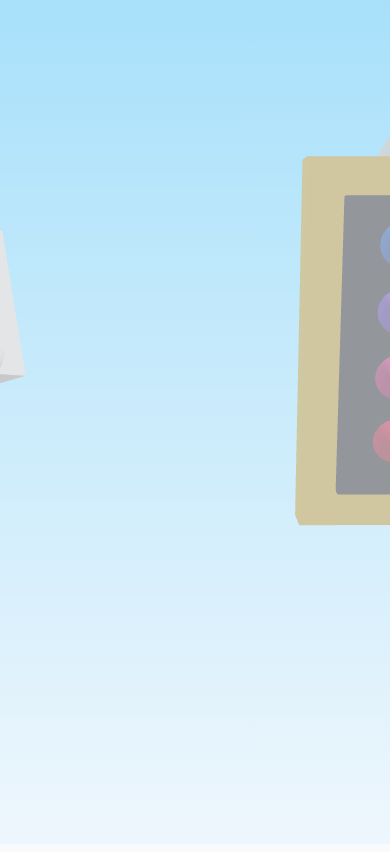
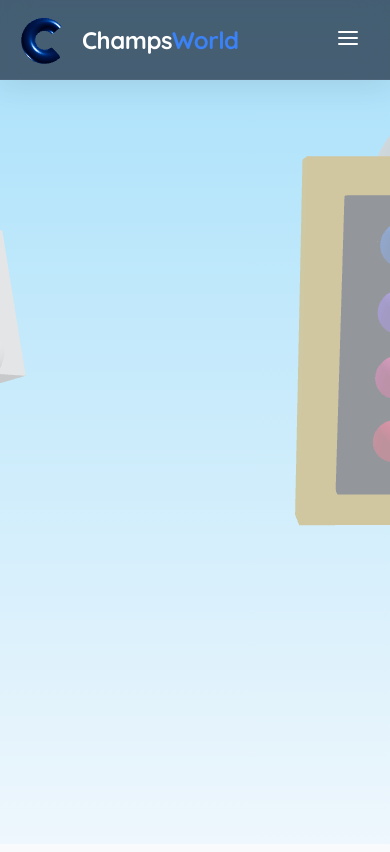
Before and after one commit to agishika/abacus, a React (Vite) app: page / in a window 390 px wide. Shown: the top 852 px of the page. Built offline with nearby package versions, Linux system fonts and the light colour scheme.

Commit message:
feat: Add glassmorphism sticky Navbar with 3D logo and mobile menu

```diff
--- a/src/App.tsx
+++ b/src/App.tsx
@@ -6,12 +6,15 @@ import Gallery from './components/Gallery';
 import ChampsInAction from './components/ChampsInAction';
 import ContactSection from './components/ContactSection';
 import AbacusSection from './components/AbacusSection';
+import Navbar from './components/Navbar';
 
 function App() {
   const [isLoaded, setIsLoaded] = useState(false);
 
   return (
     <>
+      <Navbar />
+
       {/* Loader — fades out when done */}
       {!isLoaded && (
         <KidLoader onComplete={() => setIsLoaded(true)} />
--- /dev/null
+++ b/src/components/Navbar.css
@@ -0,0 +1,143 @@
+/* ─── Navbar Global Container ──────────────────────────────────── */
+.navbar-container {
+  position: fixed;
+  top: 0;
+  left: 0;
+  right: 0;
+  height: 80px;
+  display: flex;
+  justify-content: space-between;
+  align-items: center;
+  padding: 0 40px;
+  z-index: 1000;
+
+  /* Glassmorphism Effect */
+  background: rgba(15, 23, 42, 0.65);
+  backdrop-filter: blur(16px);
+  -webkit-backdrop-filter: blur(16px);
+  border-bottom: 1px solid rgba(255, 255, 255, 0.05);
+  box-shadow: 0 4px 30px rgba(0, 0, 0, 0.1);
+
+  transition: all 0.3s ease;
+}
+
+/* ─── Logo Section ────────────────────────────────────────────── */
+.navbar-logo {
+  display: flex;
+  align-items: center;
+  gap: 12px;
+  cursor: pointer;
+}
+
+.navbar-logo-3d-wrapper {
+  width: 50px;
+  height: 50px;
+  position: relative;
+}
+
+.navbar-logo-text {
+  font-family: 'Quicksand', sans-serif;
+  font-size: 1.5rem;
+  font-weight: 700;
+  color: #fff;
+  letter-spacing: -0.02em;
+}
+
+.navbar-logo-accent {
+  color: #3b82f6; /* Champs Blue */
+}
+
+/* ─── Desktop Links ───────────────────────────────────────────── */
+.navbar-links {
+  display: flex;
+  gap: 32px;
+  align-items: center;
+}
+
+.navbar-link {
+  color: #cbd5e1;
+  font-size: 1rem;
+  font-weight: 600;
+  cursor: pointer;
+  position: relative;
+  transition: color 0.2s ease;
+  padding: 8px 4px;
+}
+
+.navbar-link:hover {
+  color: #3b82f6;
+  text-shadow: 0 0 10px rgba(59, 130, 246, 0.4);
+}
+
+.navbar-link::after {
+  content: '';
+  position: absolute;
+  bottom: 0;
+  left: 0;
+  width: 0%;
+  height: 2px;
+  background: #3b82f6;
+  transition: width 0.3s ease;
+  box-shadow: 0 0 8px #3b82f6;
+}
+
+.navbar-link:hover::after {
+  width: 100%;
+}
+
+/* ─── Mobile Hamburger ────────────────────────────────────────── */
+.navbar-mobile-toggle {
+  display: none;
+  background: none;
+  border: none;
+  color: #fff;
+  cursor: pointer;
+  z-index: 1002;
+  padding: 10px;
+}
+
+/* ─── Mobile Drawer ───────────────────────────────────────────── */
+.navbar-mobile-drawer {
+  position: fixed;
+  top: 0;
+  right: 0;
+  width: 280px;
+  height: 100vh;
+  background: rgba(15, 23, 42, 0.95);
+  backdrop-filter: blur(20px);
+  -webkit-backdrop-filter: blur(20px);
+  border-left: 1px solid rgba(255, 255, 255, 0.1);
+  box-shadow: -10px 0 30px rgba(0, 0, 0, 0.5);
+  display: flex;
+  flex-direction: column;
+  padding: 100px 40px 40px 40px;
+  gap: 24px;
+  z-index: 1001;
+}
+
+.navbar-mobile-link {
+  color: #f8fafc;
+  font-size: 1.25rem;
+  font-weight: 600;
+  cursor: pointer;
+  transition: color 0.2s ease;
+}
+
+.navbar-mobile-link:hover {
+  color: #3b82f6;
+}
+
+/* ─── Responsive Queries ──────────────────────────────────────── */
+@media (max-width: 768px) {
+  .navbar-links {
+    display: none;
+  }
+
+  .navbar-mobile-toggle {
+    display: block;
+  }
+
+  .navbar-container {
+    padding: 0 20px;
+  }
+}
--- /dev/null
+++ b/src/components/Navbar.tsx
@@ -0,0 +1,150 @@
+import { useState, useRef } from 'react';
+import { motion, AnimatePresence } from 'framer-motion';
+import { Canvas, useFrame } from '@react-three/fiber';
+import * as THREE from 'three';
+import './Navbar.css';
+
+// ─── 3D Logo Component ─────────────────────────────────────────
+function SpinningCLogo() {
+  const meshRef = useRef<THREE.Mesh>(null);
+
+  useFrame((state, delta) => {
+    if (meshRef.current) {
+      // Gentle constant auto-rotation
+      meshRef.current.rotation.y += delta * 1.2;
+      meshRef.current.rotation.z = Math.sin(state.clock.elapsedTime * 2) * 0.1;
+    }
+  });
+
+  return (
+    <mesh ref={meshRef}>
+      {/*
+        TorusGeometry args: [radius, tube, radialSegments, tubularSegments, arc]
+        An arc of ~4.7 radians (about 270 degrees) makes a perfect 'C' shape!
+      */}
+      <torusGeometry args={[1.5, 0.6, 16, 32, Math.PI * 1.5]} />
+      <meshStandardMaterial
+        color="#3b82f6"
+        roughness={0.2}
+        metalness={0.8}
+        side={THREE.DoubleSide}
+      />
+    </mesh>
+  );
+}
+
+function Logo3D() {
+  return (
+    <div className="navbar-logo-3d-wrapper">
+      <Canvas camera={{ position: [0, 0, 5], fov: 50 }}>
+        <ambientLight intensity={0.5} />
+        <directionalLight position={[10, 10, 5]} intensity={1.5} />
+        <directionalLight position={[-10, -10, -5]} intensity={0.5} />
+        {/* Rotate the Torus so the opening of the 'C' is on the right side */}
+        <group rotation={[0, 0, Math.PI * 0.25]}>
+          <SpinningCLogo />
+        </group>
+      </Canvas>
+    </div>
+  );
+}
+
+// ─── Main Navbar Component ─────────────────────────────────────
+export default function Navbar() {
+  const [isMobileOpen, setIsMobileOpen] = useState(false);
+
+  // Smooth scroll handler
+  const handleScrollTo = (id: string) => {
+    setIsMobileOpen(false); // Close mobile menu if open
+
+    // Slight delay to allow layout shifts or menu closing
+    setTimeout(() => {
+      const element = document.getElementById(id);
+      if (element) {
+        const yOffset = -80; // Offset for the fixed 80px navbar height
+        const y = element.getBoundingClientRect().top + window.scrollY + yOffset;
+        window.scrollTo({ top: y, behavior: 'smooth' });
+      } else if (id === 'hero-section') {
+        // Fallback for Home
+        window.scrollTo({ top: 0, behavior: 'smooth' });
+      }
+    }, 50);
+  };
+
+  const navLinks = [
+    { label: 'Home', id: 'hero-section' },
+    { label: 'About', id: 'champs-in-action' },
+    { label: 'Gallery', id: 'student-gallery' },
+    { label: 'Play Zone', id: 'interactive-abacus' },
+    { label: 'Contact', id: 'contact' },
+  ];
+
+  return (
+    <>
+      <nav className="navbar-container">
+        {/* Left: 3D Logo & Brand Name */}
+        <div
+          className="navbar-logo"
+          onClick={() => handleScrollTo('hero-section')}
+        >
+          <Logo3D />
+          <span className="navbar-logo-text">
+            Champs<span className="navbar-logo-accent">World</span>
+          </span>
+        </div>
+
+        {/* Center/Right: Desktop Links */}
+        <div className="navbar-links">
+          {navLinks.map((link) => (
+            <div
+              key={link.id}
+              className="navbar-link"
+              onClick={() => handleScrollTo(link.id)}
+            >
+              {link.label}
+            </div>
+          ))}
+        </div>
+
+        {/* Mobile: Hamburger Button */}
+        <button
+          className="navbar-mobile-toggle"
+          onClick={() => setIsMobileOpen(!isMobileOpen)}
+        >
+          {isMobileOpen ? (
+            <svg width="24" height="24" viewBox="0 0 24 24" fill="none" xmlns="http://www.w3.org/2000/svg">
+               <path d="M18 6L6 18M6 6L18 18" stroke="currentColor" strokeWidth="2" strokeLinecap="round" strokeLinejoin="round"/>
+            </svg>
+          ) : (
+            <svg width="24" height="24" viewBox="0 0 24 24" fill="none" xmlns="http://www.w3.org/2000/svg">
+               <path d="M3 12H21M3 6H21M3 18H21" stroke="currentColor" strokeWidth="2" strokeLinecap="round" strokeLinejoin="round"/>
+            </svg>
+          )}
+        </button>
+      </nav>
+
+      {/* Mobile: Sliding Drawer */}
+      <AnimatePresence>
+        {isMobileOpen && (
+          <motion.div
+            className="navbar-mobile-drawer"
+            initial={{ x: '100%' }}
+            animate={{ x: 0 }}
+            exit={{ x: '100%' }}
+            transition={{ type: 'spring', damping: 20, stiffness: 100 }}
+          >
+            {navLinks.map((link) => (
+              <div
+                key={`mobile-${link.id}`}
+                className="navbar-mobile-link"
+                onClick={() => handleScrollTo(link.id)}
+              >
+                {link.label}
+              </div>
+            ))}
+          </motion.div>
+        )}
+      </AnimatePresence>
+    </>
+  );
+}
```
